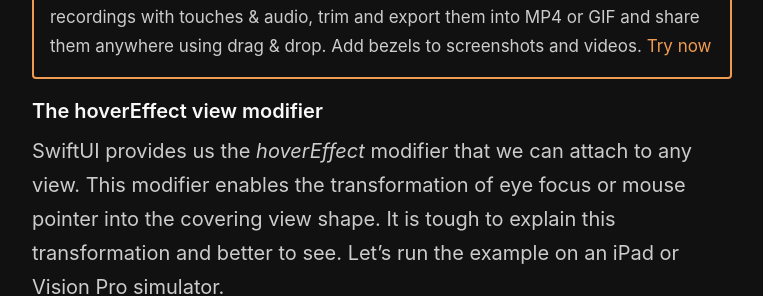
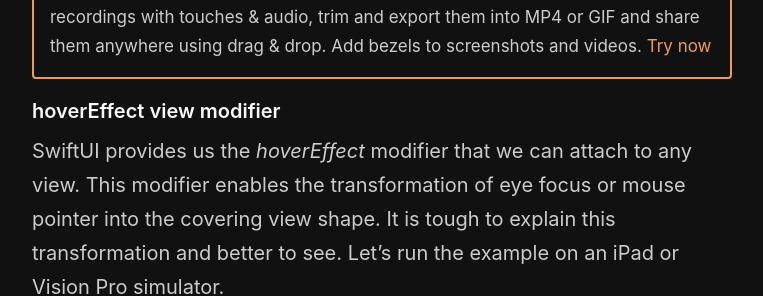
Before and after one commit to mecid/mecid.github.io, a Jekyll site: the page built from _posts/2020-03-25-hover-effect-in-swiftui.md, in a window 1280 px wide and 900 px high, scrolled down 419 px. Shown: the part 161-457 px from the top of the window, without its empty margins (258-1021 px from the left). Built offline with Jekyll 4.4.1, drawn with Linux system fonts in a browser that asks for light colours; some of the changed text lies outside the part shown.

Commit message:
hover effect post sections renamed

````diff
--- a/_posts/2020-03-25-hover-effect-in-swiftui.md
+++ b/_posts/2020-03-25-hover-effect-in-swiftui.md
@@ -9,7 +9,7 @@
 
 {% include friends.html %}
 
-#### The hoverEffect view modifier
+#### hoverEffect view modifier
 SwiftUI provides us the *hoverEffect* modifier that we can attach to any view. This modifier enables the transformation of eye focus or mouse pointer into the covering view shape. It is tough to explain this transformation and better to see. Let's run the example on an iPad or Vision Pro simulator.
 
 ```swift
@@ -90,7 +90,7 @@
 }
 ```
 
-#### onHover modifier
+#### onHover view modifier
 Now we are familiar with the standard types of hover effect that SwiftUI provides us. But what about custom effects? Happily, SwiftUI enables us to create super custom hover effects by using *onHover* modifier. This modifier allows us to register a closure that will be called whenever the pointer of the trackpad or mouse covers the view. *onHover* modifier enables all the power of animations in SwiftUI that we can use to highlight changes.
 
 ```swift
````
